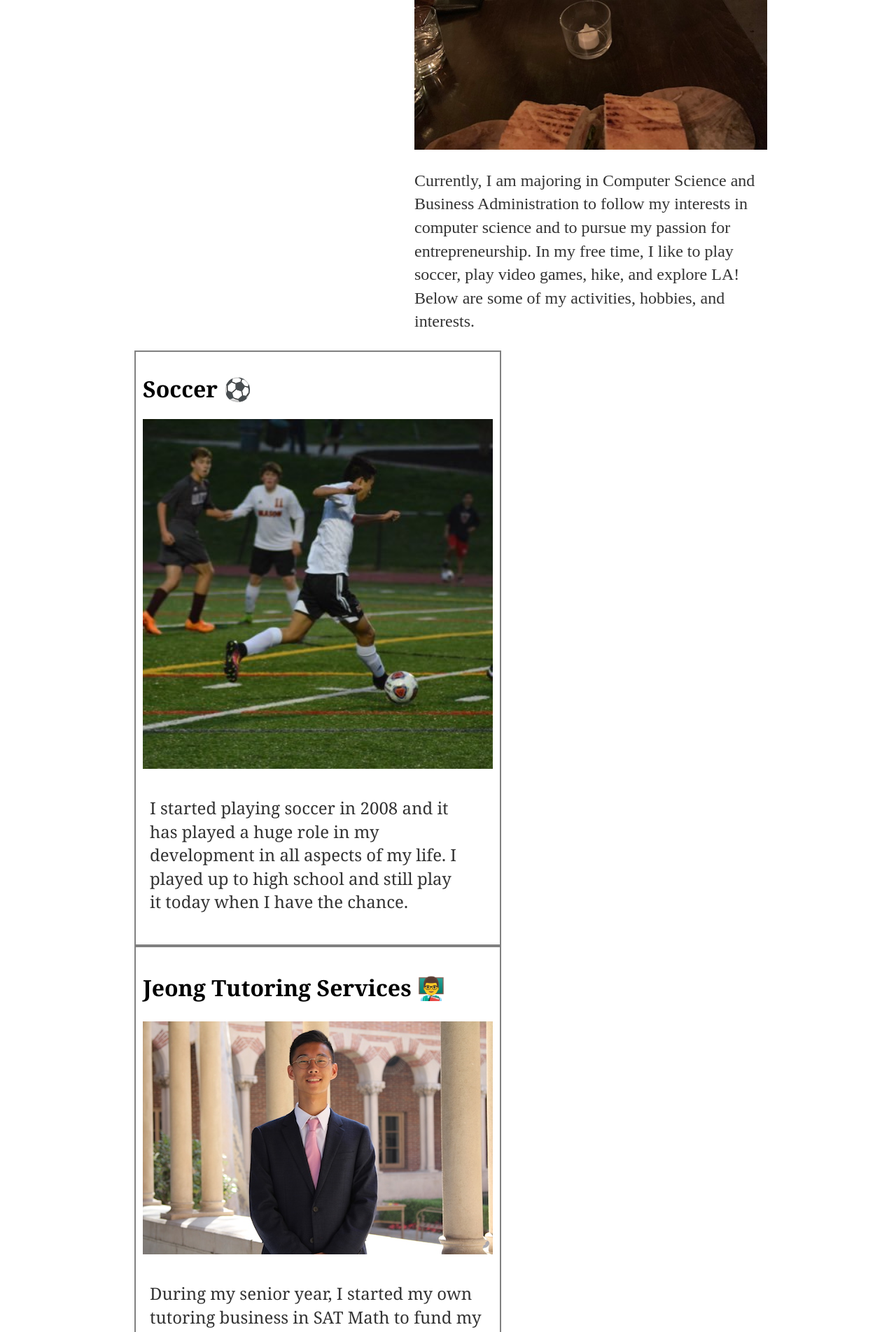
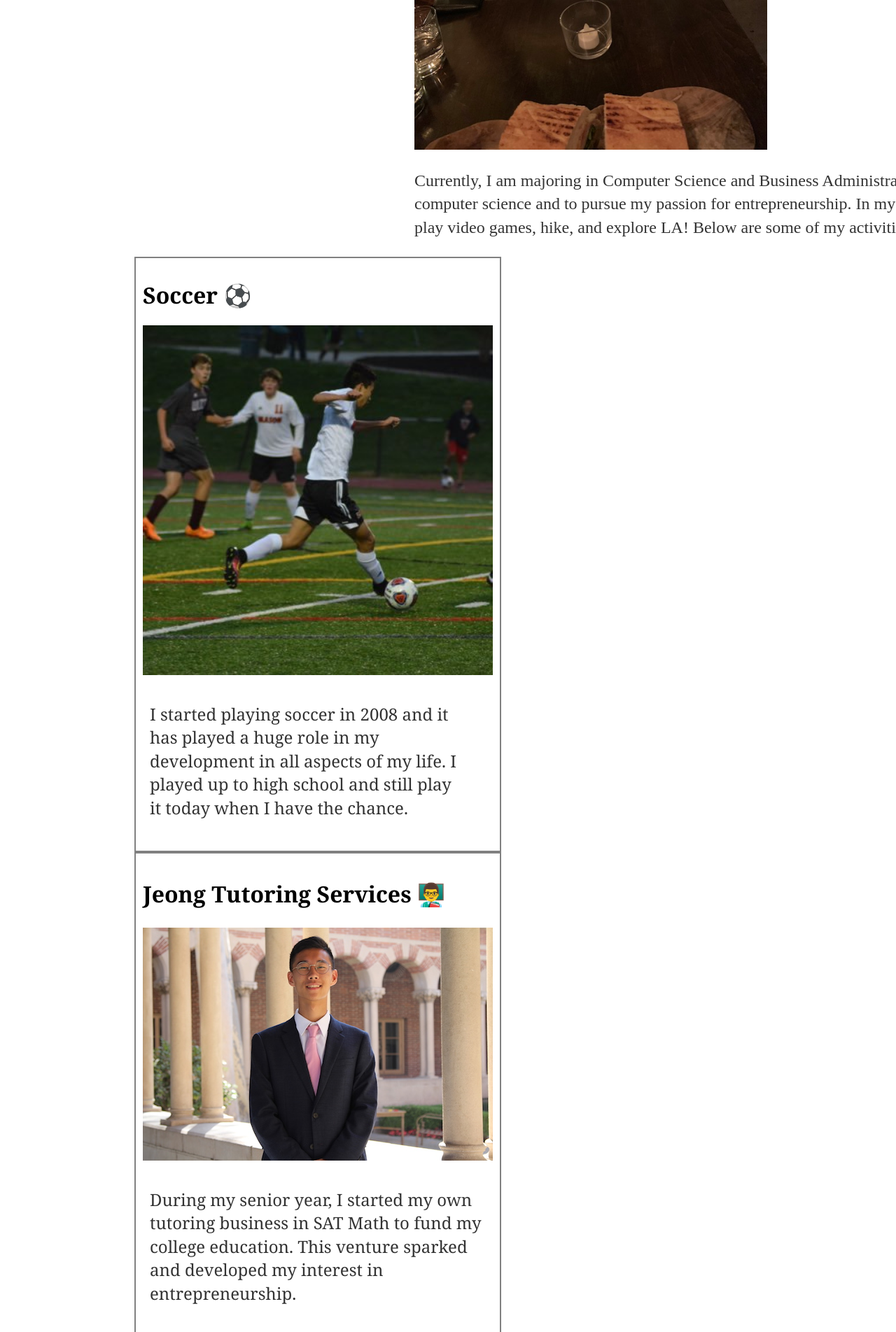
Before and after one commit to Haeju1/Haeju1.github.io, a Jekyll site: the page built from about/index.html, in a window 1280 px wide. Shown: the part 626-2530 px from the top of the page at 70% size. Built offline with Jekyll 4.4.1, drawn with Linux system fonts in a browser that asks for light colours.

Commit message:
Update about.css

```diff
--- a/css/about.css
+++ b/css/about.css
@@ -36,7 +36,7 @@ h2 {
 }
 .about
 {
-  width: 504px;
+  width: 1004px;
   align: center;
   padding-left: 400px;
 }
```
